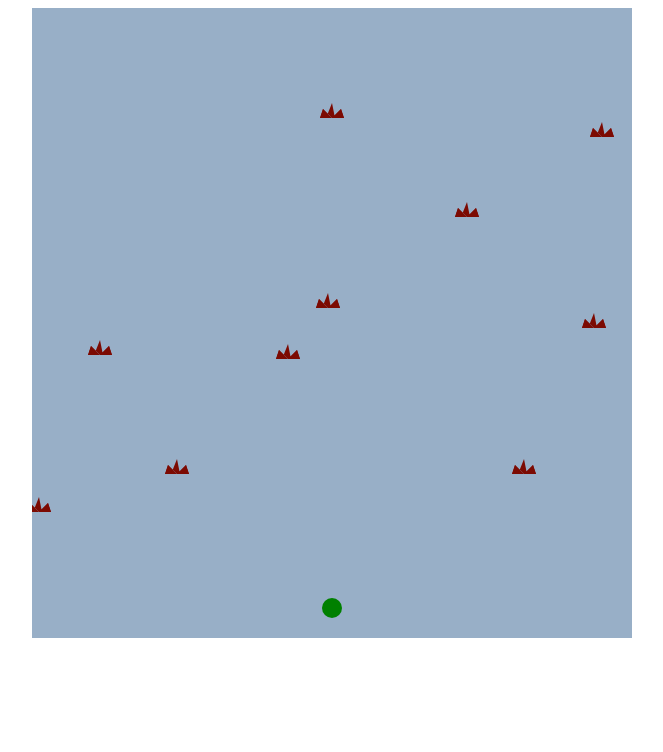
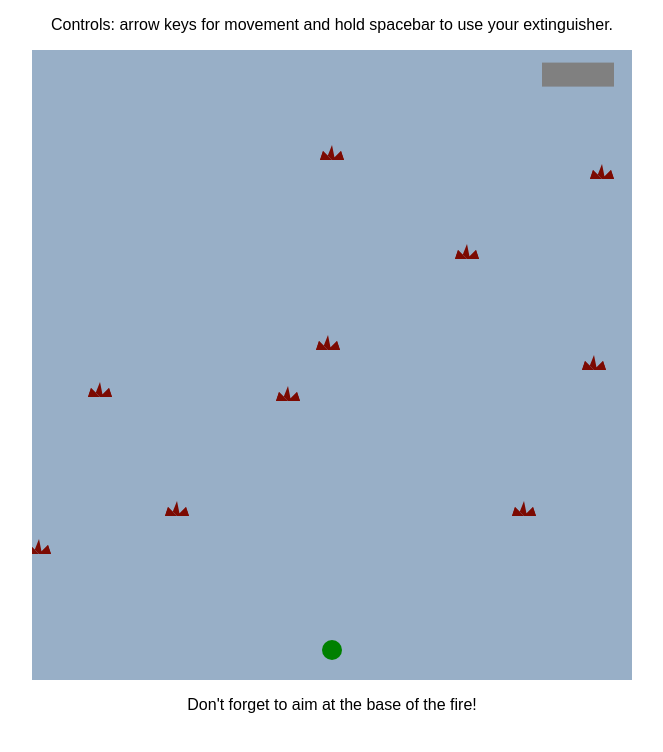
Before and after one commit to JackHermes/PutThatFireOut, a plain HTML site: page index.html in a window 1280 px wide. Shown: the whole page, without its empty margins (308-971 px from the left). Drawn offline with Linux system fonts and the light colour scheme.

Commit message:
Add directions and limited extinguisher charge

```diff
--- a/house.js
+++ b/house.js
@@ -1,6 +1,9 @@
 // TODO: add cursor directional control
 //     : allow multiple buttons/directions to be used
-//     : turn on/off extinguisher cone
+//     : limit extinguisher charge
+//     : add fire resistance/resilience
+//     : add character healthbar
+//     : condense variables into an object or something
 
 let canvas = document.getElementById("house");
 let ctx = canvas.getContext("2d");
@@ -8,6 +11,7 @@ let residentX = canvas.width/2;
 let residentY = canvas.height - 30;
 
 let fireOut = [ false, false, false, false, false, false, false, false, false, false ];
+let extinguisherCharge = 100;
 
 let upPressed = false;
 let downPressed = false;
@@ -35,6 +39,11 @@ function drawResident() {
 
 function drawExtinguisherCone() {
   if(spacePressed) {
+    if(extinguisherCharge > -18) {
+    extinguisherCharge = extinguisherCharge - 1;
+    console.log(extinguisherCharge);
+    }
+
     ctx.beginPath();
     ctx.moveTo(residentX, residentY - 5);
     ctx.lineTo(residentX - 25, residentY - 30);
@@ -44,6 +53,22 @@ function drawExtinguisherCone() {
     ctx.lineTo(residentX + 25, residentY - 30);
     ctx.fillStyle = "Grey";
     ctx.fill();
+  }
+}
+
+function drawExtinguisherCharge() {
+  if(extinguisherCharge > -18) {
+    ctx.beginPath();
+    ctx.fillStyle = "Grey";
+    ctx.fillRect(canvas.width - (0.15 * canvas.width), canvas.height - (0.98 * canvas.height), (0.12 * canvas.width), (0.04 * canvas.width));
+    ctx.beginPath();
+    ctx.clearRect(canvas.width - (0.149 * canvas.width), canvas.height - (0.98 * canvas.height), ((0.10 * canvas.width) - (0.10 * canvas.width * extinguisherCharge / 100)), (0.04 * canvas.width));
+  } else {
+      ctx.beginPath();
+      ctx.fillStyle = "Red";
+      ctx.fillRect(canvas.width - (0.15 * canvas.width), canvas.height - (0.98 * canvas.height), (0.12 * canvas.width), (0.04 * canvas.width));
+      ctx.beginPath();
+      ctx.clearRect(canvas.width - (0.149 * canvas.width), canvas.height - (0.98 * canvas.height), ((0.10 * canvas.width) - (0.10 * canvas.width * extinguisherCharge / 100)), (0.04 * canvas.width));
   }
 }
 
@@ -73,14 +98,14 @@ function drawFires(i) {
 }
 
 function extinguish(i) {
-  if( spacePressed &&
-    // fire[i]'s X and Y values are (well) within cone's X && Y values
+  if( // extinguisher is activated and extinguisherCharge > -18 and...
+    spacePressed && extinguisherCharge > -18 &&
+    // ...fire[i]'s X and Y values are (well) within cone's X && Y values
     residentX - 20 < spotsX[i] && spotsX[i] < residentX + 20 && residentY - 30 < spotsY[i] && spotsY[i] < residentY - 7
   ) {
     fireOut[i] = true;
   }
 }
-
 
 document.addEventListener("keydown", keyDownHandler, false);
 document.addEventListener("keyup", keyUpHandler, false);
@@ -131,7 +156,10 @@ function move() {
 function draw() {
   ctx.clearRect(0, 0, canvas.width, canvas.height);
   drawResident();
-  drawExtinguisherCone();
+  if(extinguisherCharge > -18) {
+    drawExtinguisherCone();
+  }
+  drawExtinguisherCharge();
   for(let i=0; i < 10; i++) {
     drawFires(i);
     extinguish(i);
--- a/houseStyle.css
+++ b/houseStyle.css
@@ -1,5 +1,18 @@
+body {
+  font-family: sans-serif;
+}
+
 canvas {
   background: #98AFC7;
   display: block;
   margin: 0 auto;
 }
+
+div {
+  display:flex;
+  margin: 1em;
+}
+
+p {
+  margin: 0 auto;
+}
--- a/index.html
+++ b/index.html
@@ -6,7 +6,13 @@
     <link rel="stylesheet" href="./houseStyle.css">
   </head>
   <body>
+    <div>
+      <p>Controls: arrow keys for movement and hold spacebar to use your extinguisher.</p>
+    </div>
     <canvas id="house" width="600" height="630"></canvas>
+    <div>
+      <p>Don't forget to aim at the base of the fire!</p>
+    </div>
     <script type="text/javascript" src="./house.js"></script>
   </body>
 </html>
```
